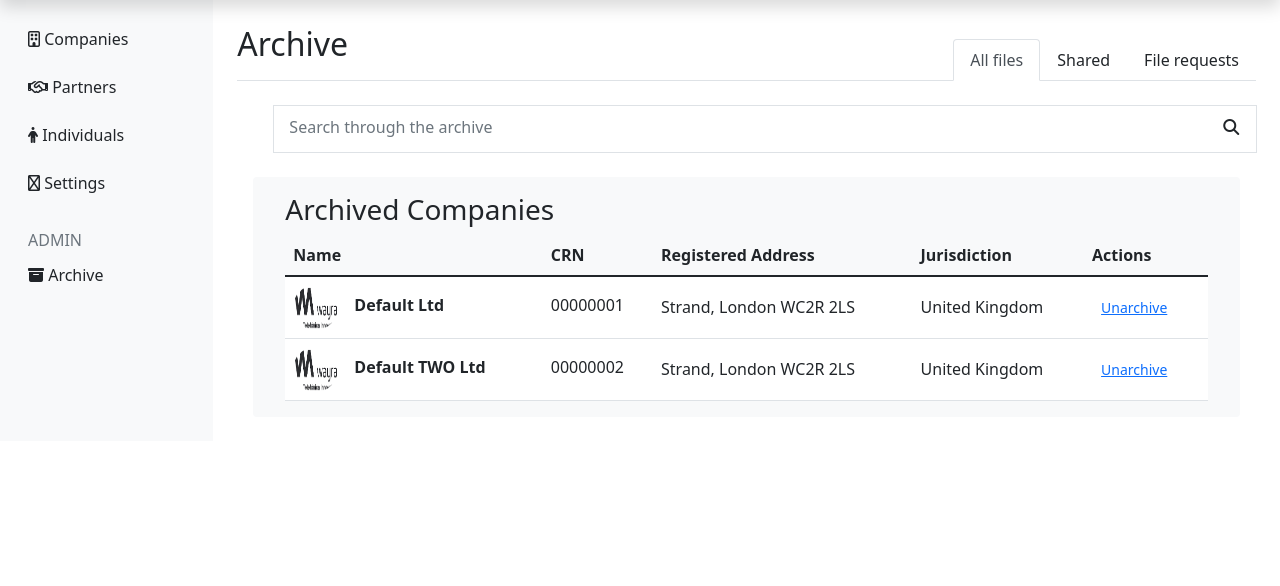
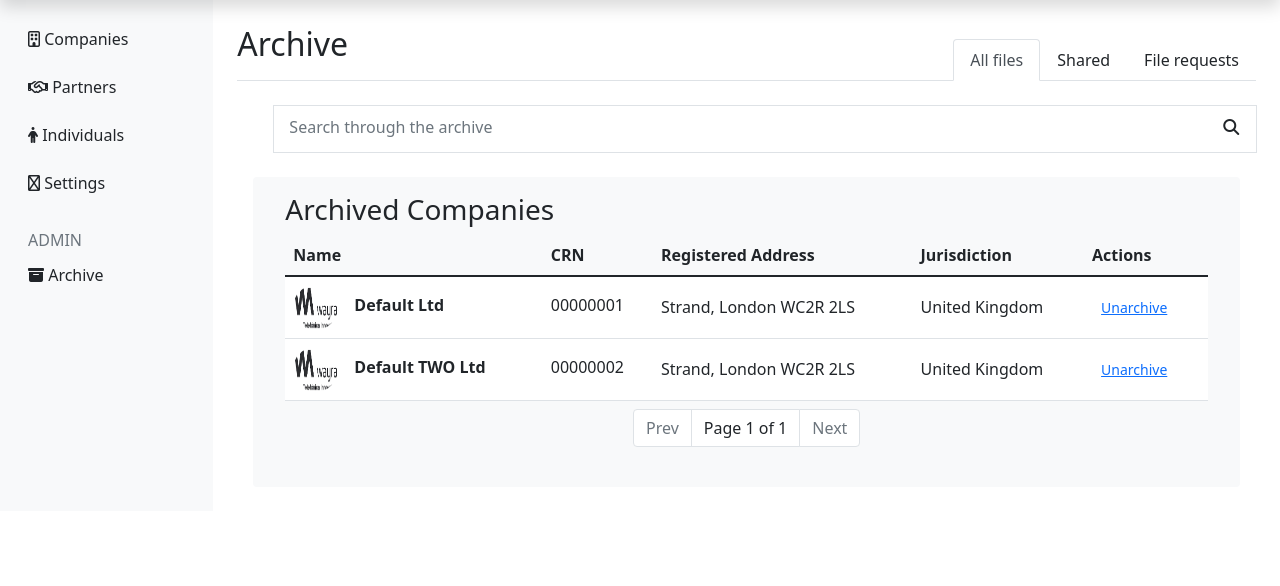
Before and after one commit to Yipyapyo/Wayra-Website, a Django app: page /archive_page/ in a window 1280 px wide. Shown: the part 80-666 px from the top of the page. Run offline with Django 4.2, Linux system fonts and the light colour scheme; a user stored in the database is signed in; data comes from the database, SQL or seed files in the repository; some libraries are stand-ins or nearby versions.

Commit message:
added pagination to archived companies table

```diff
--- a/portfolio/templates/archive/archive_page.html
+++ b/portfolio/templates/archive/archive_page.html
@@ -35,6 +35,7 @@
         <div class="container-fluid py-2">
           <h3 class="display-7 mb-2">Archived Companies</h3>
           {% include 'archive/archived_company_table.html' with companies=companies%}
+          {% include 'partials/utilities/pagination.html' with page=companies %}
         </div>
       </div>
 </div>
--- a/portfolio/views/archive_views.py
+++ b/portfolio/views/archive_views.py
@@ -4,16 +4,25 @@ from django.http import HttpResponse
 from portfolio.models import Company, Individual
 from django.template.loader import render_to_string
 from django.urls import reverse
+from django.core.paginator import Paginator, EmptyPage
 
 """Archive views"""
 @login_required
 def archive(request):
     '''This ius the archive page. ONLY VIEWED BY ADMINS'''
+    page_number = request.GET.get('page', 1)
 
     companies = Company.objects.all()
 
+    paginator = Paginator(companies, 5)
+
+    try:
+        companies_page = paginator.page(page_number)
+    except EmptyPage:
+        companies_page = []
+
     context = {
-        "companies":companies,
+        "companies":companies_page,
         "search_url": reverse('archive_search'),
         "placeholder":"Search through the archive"
     }
```
Also changed, not shown: portfolio/templates/archive/archived_company_table_cell.html (indentation only).
